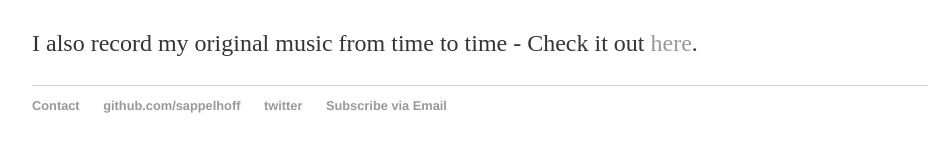
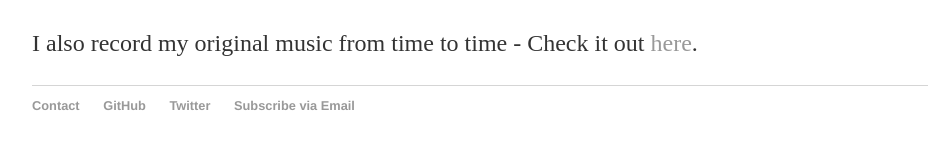
Before and after one commit to sappelhoff/sappelhoff.github.io, a Jekyll site: the page built from about/index.html, in a window 1280 px wide. Shown: the part 285-437 px from the top of the page, without its empty margins (160-1098 px from the left). Built offline with Jekyll 4.4.1, drawn with Linux system fonts in a browser that asks for light colours.

Commit message:
fix typos

```diff
--- a/_layouts/default.html
+++ b/_layouts/default.html
@@ -23,8 +23,8 @@
 		<footer>
     		<ul>
         		<li><a href="/contact">Contact</a></li>
-        		<li><a target="_blank" href="https://github.com/sappelhoff">github.com/sappelhoff</a></li>
-						<li><a target="_blank" href="https://twitter.com/stefanappelhoff">twitter</a></li>
+        		<li><a target="_blank" href="https://github.com/sappelhoff">GitHub</a></li>
+						<li><a target="_blank" href="https://twitter.com/stefanappelhoff">Twitter</a></li>
 						<li><a target="_blank" href="https://feedburner.google.com/fb/a/mailverify?uri=StefanAppelhoff&amp;loc=en_US">Subscribe via Email</a></li>
 				</ul>
 
```
